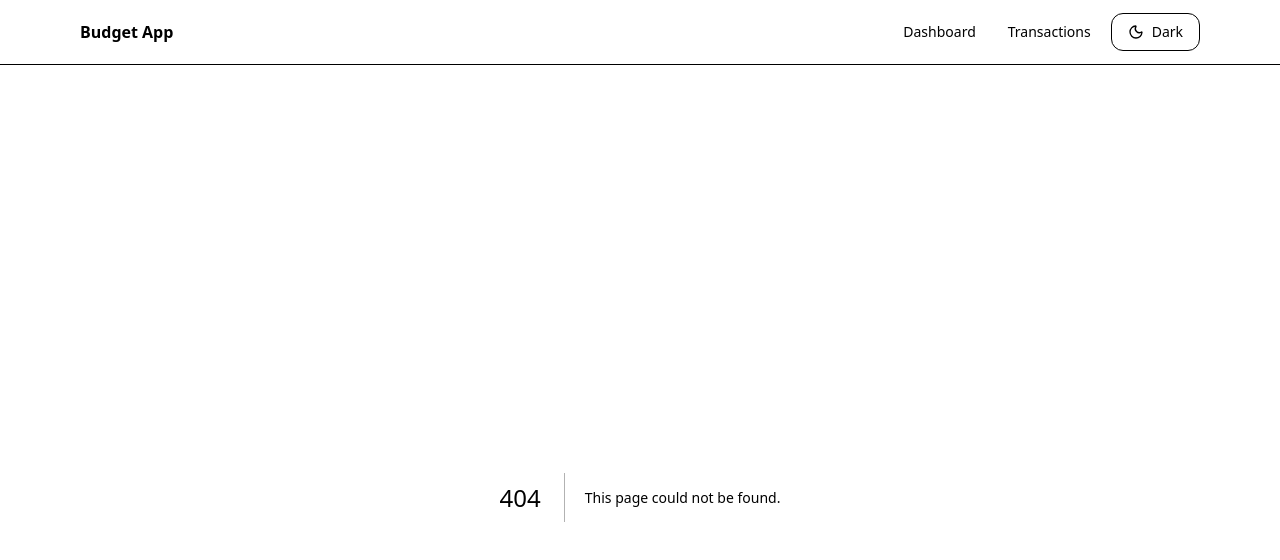
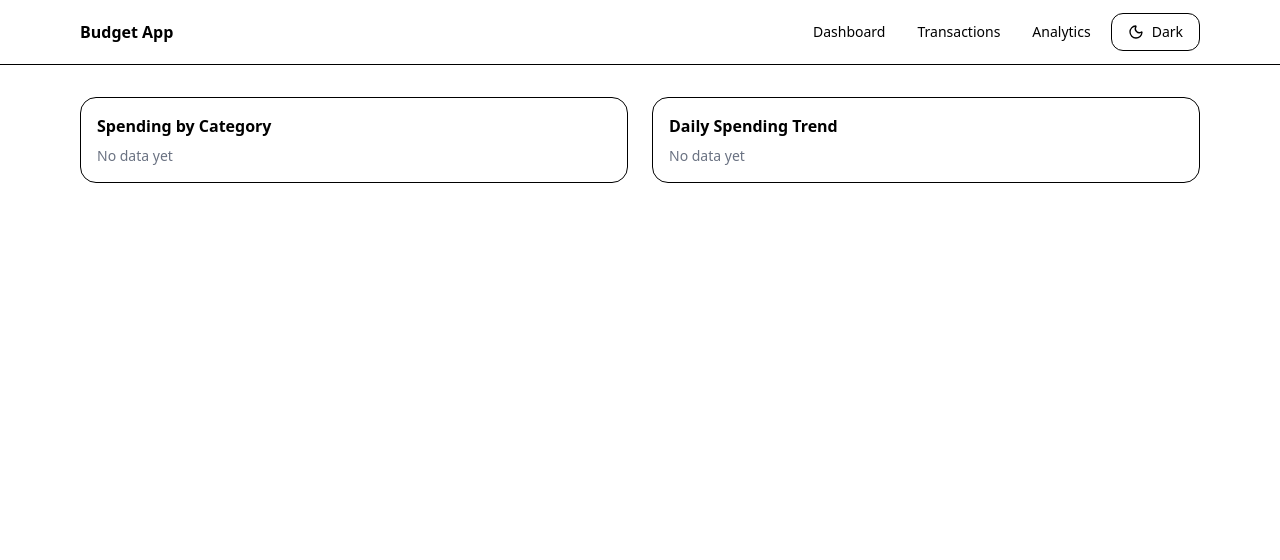
Before and after one commit to denildominic/Budget_App, a Next.js app: page /analytics in a window 1280 px wide. Before the commit this address had no page. Shown: the top 560 px of the page. Built offline with nearby package versions, Linux system fonts and the light colour scheme.

Commit message:
Added an Analytics page

```diff
--- /dev/null
+++ b/app/analytics/page.tsx
@@ -0,0 +1,53 @@
+'use client'
+import { useMemo } from 'react'
+import ChartByCategory from '../../components/ChartByCategory'
+import ChartTrend from '../../components/ChartTrend'
+import { useLocalStorage } from '../../hooks/useLocalStorage'
+
+type Expense = { id: string; description: string; amount: number; categoryId: string; date: string }
+type Category = { id: string; name: string; color: string }
+
+export default function AnalyticsPage() {
+  const [categories] = useLocalStorage<Category[]>('bb:categories', [])
+  const [expenses]   = useLocalStorage<Expense[]>('bb:expenses', [])
+
+  // filter to current month
+  const monthKey = new Date().toISOString().slice(0, 7) // "YYYY-MM"
+  const monthExpenses = useMemo(
+    () => expenses.filter(e => e.date.slice(0, 7) === monthKey),
+    [expenses, monthKey]
+  )
+
+  // by category
+  const byCategory = useMemo(() => {
+    const map = new Map<string, number>()
+    for (const e of monthExpenses) map.set(e.categoryId, (map.get(e.categoryId) ?? 0) + e.amount)
+    const lookup = Object.fromEntries(categories.map(c => [c.id, c]))
+    return Array.from(map.entries()).map(([categoryId, value]) => ({
+      label: lookup[categoryId]?.name ?? 'Other',
+      value,
+      color: lookup[categoryId]?.color ?? '#64748b',
+    }))
+  }, [monthExpenses, categories])
+
+  // daily trend (MM-DD)
+  const trend = useMemo(() => {
+    const map = new Map<string, number>()
+    for (const e of monthExpenses) {
+      const label = e.date.slice(5, 10) // "MM-DD"
+      map.set(label, (map.get(label) ?? 0) + e.amount)
+    }
+    return Array.from(map.entries())
+      .sort((a, b) => a[0].localeCompare(b[0]))
+      .map(([label, value]) => ({ label, value }))
+  }, [monthExpenses])
+
+  return (
+    <main className="space-y-6">
+      <section className="grid grid-cols-1 gap-6 lg:grid-cols-2">
+        <ChartByCategory data={byCategory} />
+        <ChartTrend data={trend} />
+      </section>
+    </main>
+  )
+}
--- /dev/null
+++ b/components/ChartByCategory.tsx
@@ -0,0 +1,33 @@
+'use client'
+import { Doughnut } from 'react-chartjs-2'
+import { Chart as ChartJS, ArcElement, Tooltip, Legend } from 'chart.js'
+ChartJS.register(ArcElement, Tooltip, Legend)
+
+export default function ChartByCategory({
+  data,
+}: {
+  data: { label: string; value: number; color: string }[]
+}) {
+  const total = data.reduce((s, d) => s + d.value, 0)
+  const chartData = {
+    labels: data.map(d => d.label),
+    datasets: [
+      {
+        data: data.map(d => Math.round(d.value / 100)), // cents → dollars
+        backgroundColor: data.map(d => d.color),
+        borderWidth: 0,
+      },
+    ],
+  }
+
+  return (
+    <div className="rounded-2xl border bg-white p-4 dark:bg-black">
+      <div className="mb-2 font-semibold">Spending by Category</div>
+      {total === 0 ? (
+        <div className="text-sm text-gray-500 dark:text-gray-400">No data yet</div>
+      ) : (
+        <Doughnut data={chartData} />
+      )}
+    </div>
+  )
+}
--- /dev/null
+++ b/components/ChartTrend.tsx
@@ -0,0 +1,40 @@
+'use client'
+import { Line } from 'react-chartjs-2'
+import {
+  Chart as ChartJS,
+  CategoryScale,
+  LinearScale,
+  PointElement,
+  LineElement,
+  Tooltip,
+  Legend,
+} from 'chart.js'
+ChartJS.register(CategoryScale, LinearScale, PointElement, LineElement, Tooltip, Legend)
+
+export default function ChartTrend({
+  data,
+}: {
+  data: { label: string; value: number }[] // label like '09-01', value in cents
+}) {
+  const chartData = {
+    labels: data.map(d => d.label),
+    datasets: [
+      {
+        label: 'Daily Spend ($)',
+        data: data.map(d => Math.round(d.value / 100)),
+        tension: 0.3,
+      },
+    ],
+  }
+
+  return (
+    <div className="rounded-2xl border bg-white p-4 dark:bg-black">
+      <div className="mb-2 font-semibold">Daily Spending Trend</div>
+      {data.length === 0 ? (
+        <div className="text-sm text-gray-500 dark:text-gray-400">No data yet</div>
+      ) : (
+        <Line data={chartData} />
+      )}
+    </div>
+  )
+}
--- a/components/Navbar.tsx
+++ b/components/Navbar.tsx
@@ -1,24 +1,38 @@
-'use client'
-import Link from 'next/link'
-import ThemeToggle from './ThemeToggle'
+"use client";
+import Link from "next/link";
+import ThemeToggle from "./ThemeToggle";
 
 export default function Navbar() {
   return (
     <header className="sticky top-0 z-30 border-b bg-white/80 backdrop-blur dark:bg-black/60">
       <div className="mx-auto max-w-6xl px-4">
         <div className="flex h-16 items-center justify-between">
-          <Link href="/" className="font-semibold">Budget App</Link>
+          <Link href="/" className="font-semibold">
+            Budget App
+          </Link>
           <nav className="flex items-center gap-2">
-            <Link href="/" className="rounded-xl px-3 py-2 text-sm hover:bg-gray-100 dark:hover:bg-gray-900">
+            <Link
+              href="/"
+              className="rounded-xl px-3 py-2 text-sm hover:bg-gray-100 dark:hover:bg-gray-900"
+            >
               Dashboard
             </Link>
-            <Link href="/transactions" className="rounded-xl px-3 py-2 text-sm hover:bg-gray-100 dark:hover:bg-gray-900">
+            <Link
+              href="/transactions"
+              className="rounded-xl px-3 py-2 text-sm hover:bg-gray-100 dark:hover:bg-gray-900"
+            >
               Transactions
+            </Link>
+            <Link
+              href="/analytics"
+              className="rounded-xl px-3 py-2 text-sm hover:bg-gray-100 dark:hover:bg-gray-900"
+            >
+              Analytics
             </Link>
             <ThemeToggle />
           </nav>
         </div>
       </div>
     </header>
-  )
+  );
 }
```
